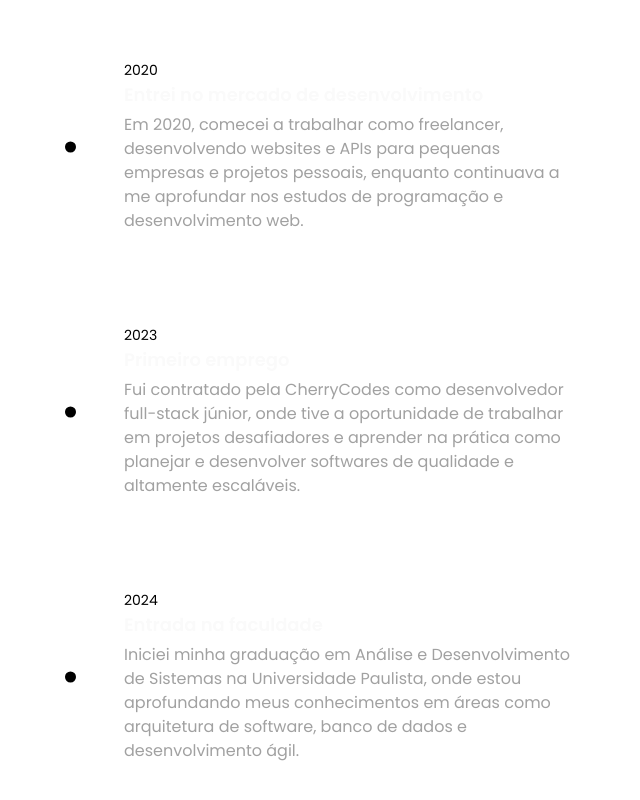
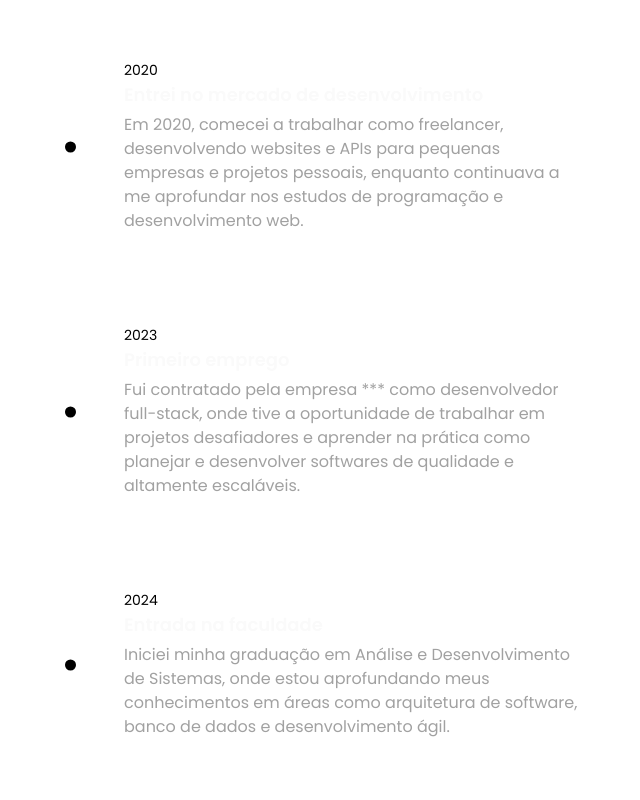
Before and after one commit to imfelipedev/website-portfolio-new, a Next.js app: page / in a window 1280 px wide. Shown: the part 1970-2770 px from the top of the page, without its empty margins (312-952 px from the left). Built offline with nearby package versions, Linux system fonts and the light colour scheme.

Commit message:
:recycle: refactor: remove sensitive information.

```diff
--- a/src/app/(public)/page.tsx
+++ b/src/app/(public)/page.tsx
@@ -42,13 +42,13 @@ const TIMELINE = [
         date: "2023",
         title: "Primeiro emprego",
         description:
-            "Fui contratado pela CherryCodes como desenvolvedor full-stack júnior, onde tive a oportunidade de trabalhar em projetos desafiadores e aprender na prática como planejar e desenvolver softwares de qualidade e altamente escaláveis.",
+            "Fui contratado pela empresa *** como desenvolvedor full-stack, onde tive a oportunidade de trabalhar em projetos desafiadores e aprender na prática como planejar e desenvolver softwares de qualidade e altamente escaláveis.",
     },
     {
         date: "2024",
         title: "Entrada na faculdade",
         description:
-            "Iniciei minha graduação em Análise e Desenvolvimento de Sistemas na Universidade Paulista, onde estou aprofundando meus conhecimentos em áreas como arquitetura de software, banco de dados e desenvolvimento ágil.",
+            "Iniciei minha graduação em Análise e Desenvolvimento de Sistemas, onde estou aprofundando meus conhecimentos em áreas como arquitetura de software, banco de dados e desenvolvimento ágil.",
     },
 ];
 
```
